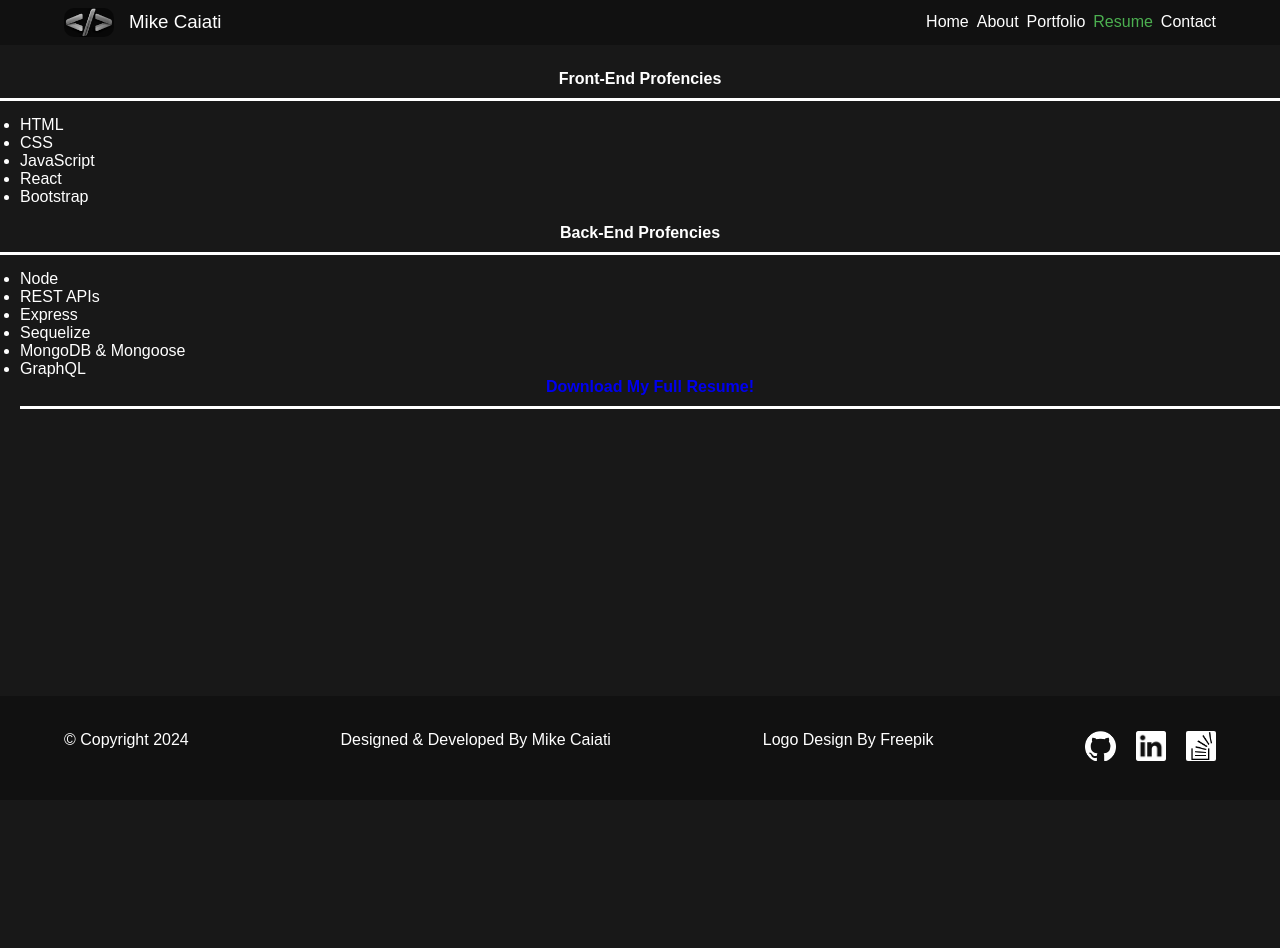
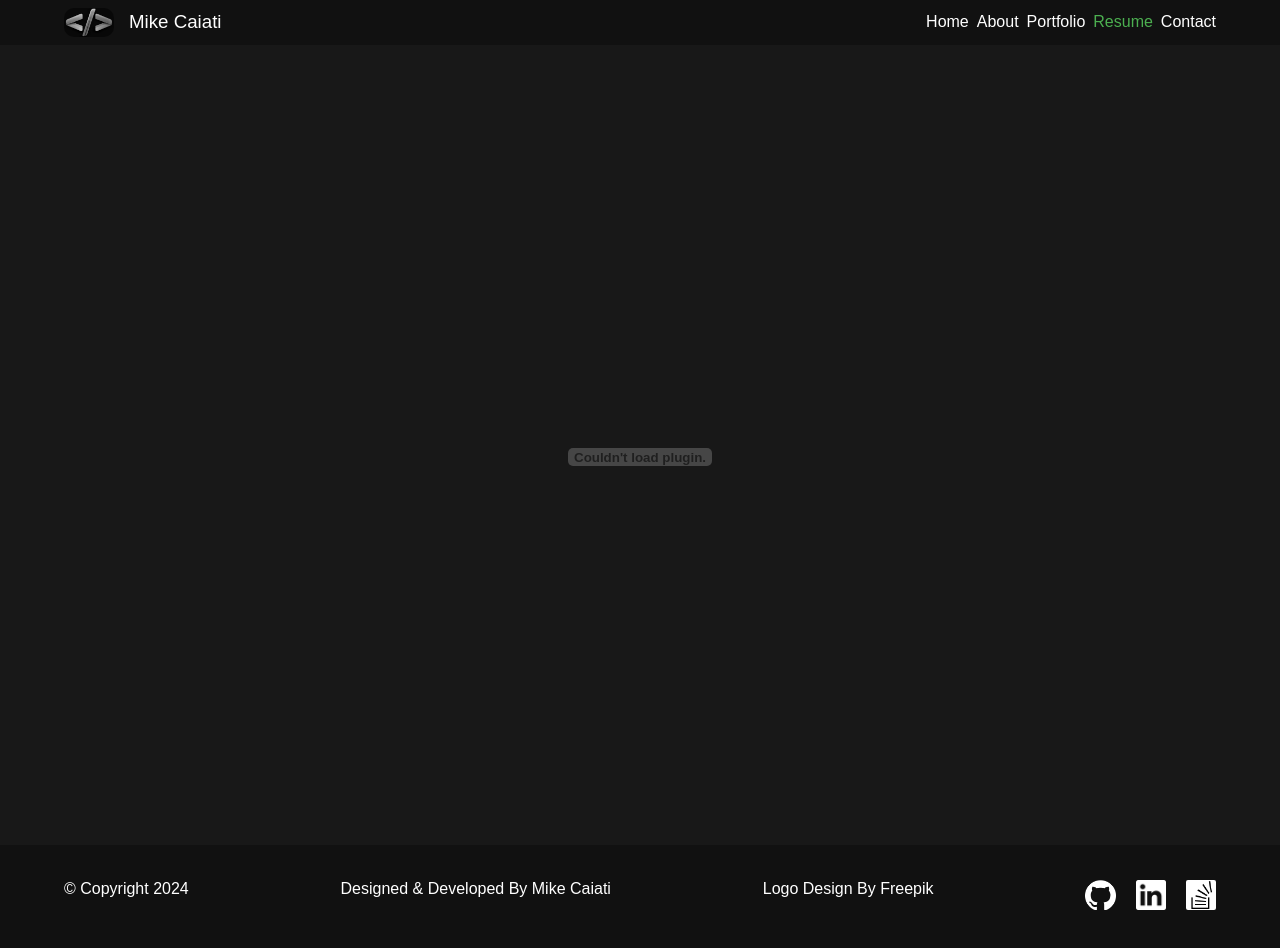
Before and after one commit to mcaiati2/my-react-portfolio, a React (Vite) app: page /resume in a window 1280 px wide. Before the commit the page ends 800 px from the top, so only its background shows below. Built offline with nearby package versions, Linux system fonts and the light colour scheme.

Commit message:
fixed navigation bar to correctly link to about and portfolio pages. added image/formatting for contact page. added resume pdf to resume tab

```diff
--- a/src/components/Nav.tsx
+++ b/src/components/Nav.tsx
@@ -5,8 +5,8 @@ function Nav() {
   return (
     <nav>
       <NavLink to="/">Home</NavLink>
-      <Link smooth to="#about-section">About</Link>
-      <Link smooth to="#portfolio-section">Portfolio</Link>
+      <Link smooth to="/#about-section">About</Link>
+      <Link smooth to="/#portfolio-section">Portfolio</Link>
       <NavLink to="/resume">Resume</NavLink>
       <NavLink to="/contact">Contact</NavLink>
     </nav>
--- a/src/components/Resume.tsx
+++ b/src/components/Resume.tsx
@@ -1,29 +1,9 @@
 function Resume() {
   return (
     <>
-      <section id="resume-output">
-        <h4 className="text-center">Front-End Profencies</h4>
-        <ul className="bulleted-list">
-          <li>HTML</li>
-          <li>CSS</li>
-          <li>JavaScript</li>
-          <li>React</li>
-          <li>Bootstrap</li>
-        </ul>
-        <br></br>
-        <h4 className="text-center">Back-End Profencies</h4>
-        <ul className="bulleted-list">
-          <li>Node</li>
-          <li>REST APIs</li>
-          <li>Express</li>
-          <li>Sequelize</li>
-          <li>MongoDB & Mongoose</li>
-          <li>GraphQL</li>
-          <h4 className="text-center">
-            <a href="/docs/michael-caiati-resume.pdf" download="michael-caiati-resume.pdf" id="resume-download" className="text-center">Download My Full Resume!</a>
-          </h4>
-        </ul>
-      </section>
+      <div id="resume-output" className="pdf-embed">
+        <embed src="/docs/michael-caiati-resume.pdf" type="application/pdf" width="100%" height="100%" />
+      </div>
     </>
   );
 }
--- a/src/data/index.tsx
+++ b/src/data/index.tsx
@@ -1,7 +1,7 @@
 const workItems = [
 	{
 		title: 'JavaJournal',
-		description: 'Fullstack MERN Coffee Recipe Finder / Custom Log',
+		description: 'Fullstack MERN Coffee Recipe Finder and Favorites Log',
 		backgroundImage: '/images/javajournal-alt.png',
 		deployedLink: 'https://javajournal.onrender.com',
 		repoLink: 'https://github.com/mcaiati2/javajournal'
--- a/src/index.scss
+++ b/src/index.scss
@@ -71,6 +71,7 @@ header {
         }
     }
 }
+
 
 
 
@@ -313,6 +314,23 @@ footer {
     color: #fff;
 }
 
+#resume-output {
+    min-height: 100vh; // Ensure the section takes up at least the full viewport height
+    display: flex;
+    flex-direction: column;
+    justify-content: center; // Center the content vertically
+    align-items: center; // Center the content horizontally
+
+}
+
+.pdf-embed {
+    width: 100%;
+    height: 100%;
+    display: flex;
+    justify-content: center;
+    align-items: center;
+}
+
 #footer-icons {
     display: flex;
     justify-content: center;
@@ -322,6 +340,29 @@ footer {
 #white-background {
     background-color: #fff;
     border-radius: 2px;
+}
+
+#contact-image {
+    background-image: url('/images/gradient.jpg');
+    background-size: cover;
+    background-position: center;
+    background-repeat: no-repeat;
+    min-height: 300px;
+    width: 100%;
+    height: 100vh;
+    display: flex;
+    justify-content: center;
+    align-items: flex-start; // Align items to the start (top) of the container
+    padding-top: 60px; // Add some padding to move the form down a bit from the top
+    opacity: 75%;
+    padding-bottom: 100px;
+}
+
+
+
+input::placeholder,
+textarea::placeholder {
+    font-style: italic;
 }
 
 footer img {
--- a/src/pages/ContactForm.tsx
+++ b/src/pages/ContactForm.tsx
@@ -55,8 +55,9 @@ function ContactForm() {
 	}
 
 	return (
-		<form onSubmit={handleSubmit} id="contact">
-			<h3 className="text-center">Contact Me</h3>
+		<div id="contact-image">
+					<form onSubmit={handleSubmit} id="contact">
+			<h3 className="text-center">Lets Get in Touch!</h3>
 
 			{/* conditional for if alertMessage should show up */}
 			{/* can also use terinary operation */}
@@ -70,9 +71,10 @@ function ContactForm() {
 			{/* name value should match property in the section above */}
 			<input onChange={handleInputChange} value={formData.full_name} name="full_name" type="text" placeholder="Enter your full name" required />
 			<input onChange={handleInputChange} value={formData.email} name="email" type="text" placeholder="Enter your email address" required />
-			<textarea onChange={handleInputChange} value={formData.message} name="message" placeholder="Tell me something" required></textarea>
+			<textarea onChange={handleInputChange} value={formData.message} name="message" placeholder="Enter your message" required></textarea>
 			<button >Send</button>
 		</form>
+		</div>
 	)
 }
 
```
Also changed, not shown: public/images/gradient.jpg (added).
